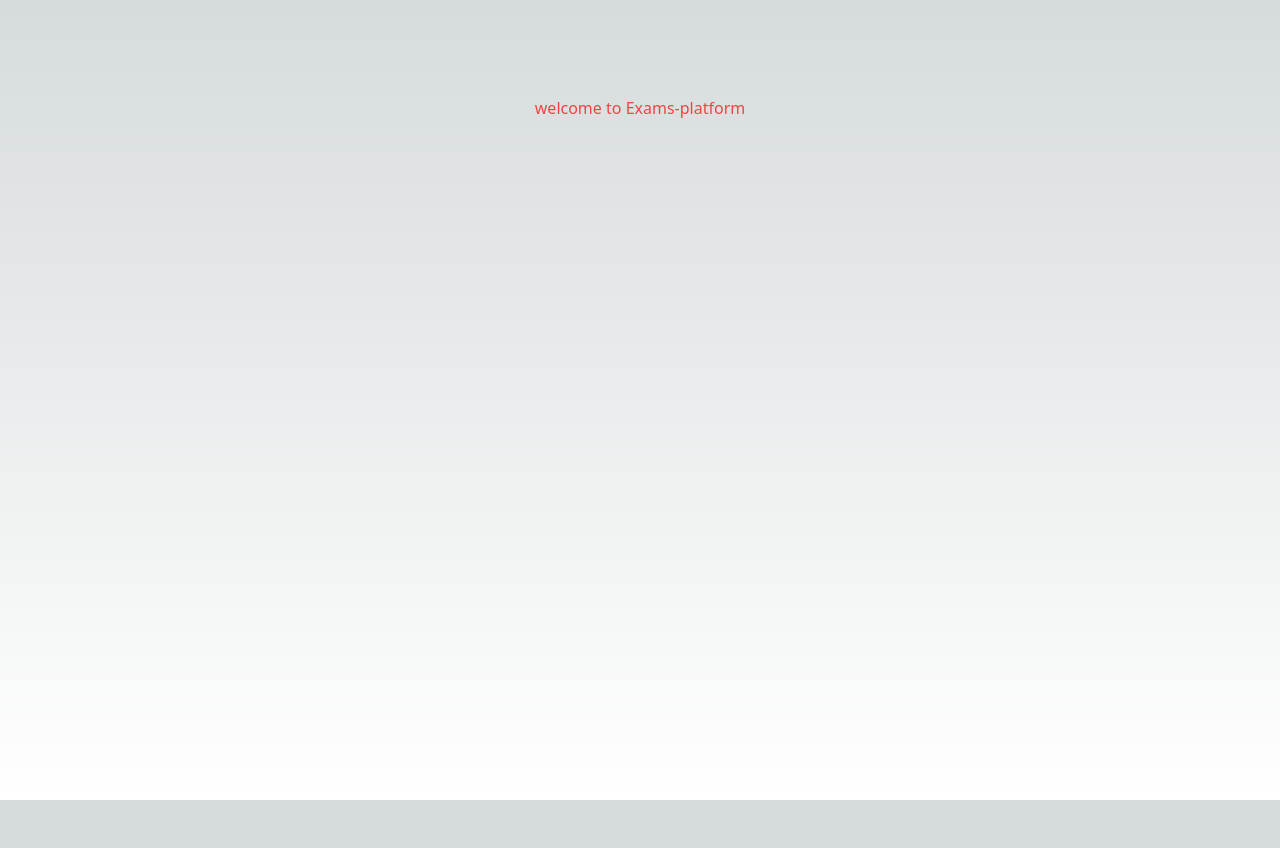
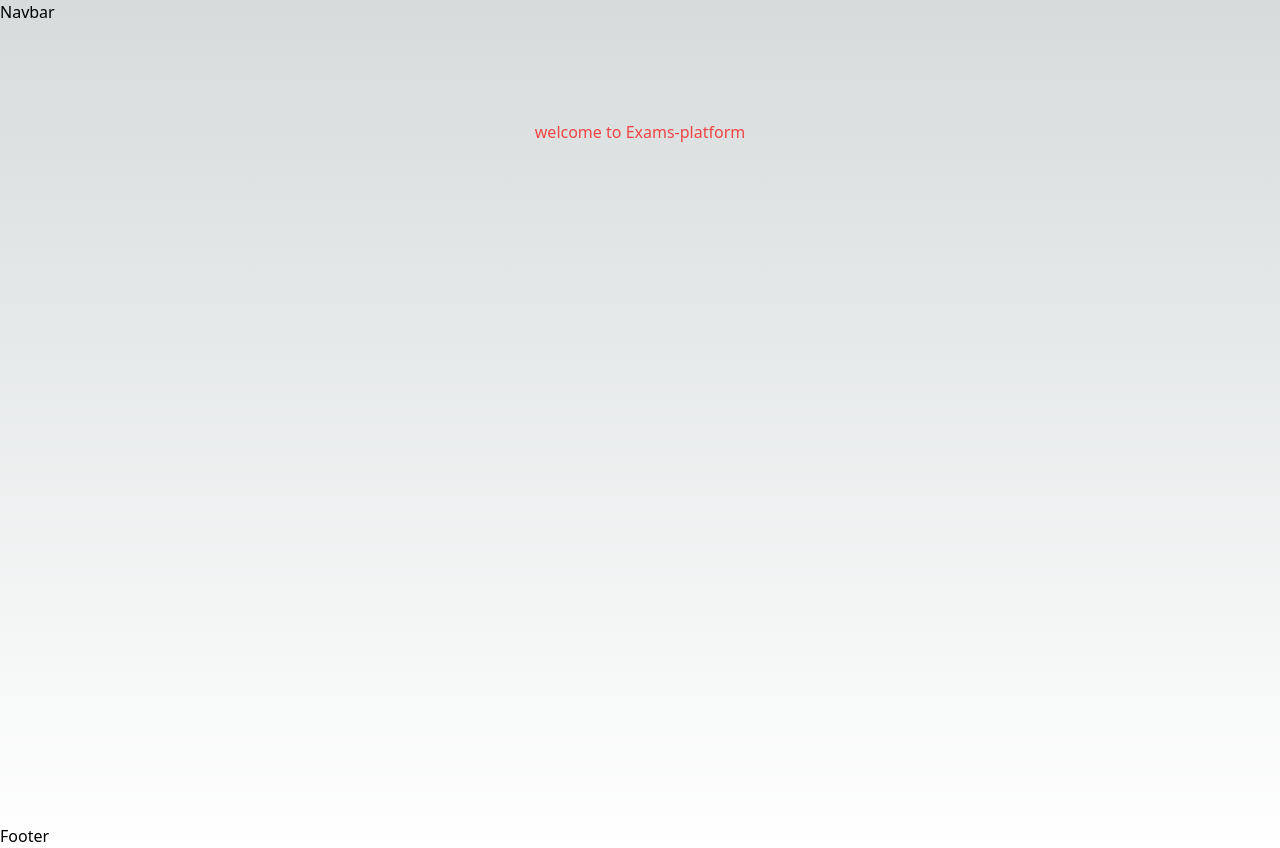
Before and after one commit to stormkid2009/exams-platform, a Next.js app: page / in a window 1280 px wide. Before the commit the page ends 800 px from the top, so only its background shows below. Built offline with nearby package versions, Linux system fonts and the light colour scheme.

Commit message:
last commit in 2022

```diff
--- /dev/null
+++ b/components/footer.tsx
@@ -0,0 +1,10 @@
+import React from 'react'
+import "tailwindcss/tailwind.css"
+
+function Footer() {
+  return (
+    <div>Footer</div>
+  )
+}
+
+export default Footer
--- /dev/null
+++ b/components/layout.tsx
@@ -0,0 +1,19 @@
+import React from 'react'
+import "tailwindcss/tailwind.css"
+import Navbar from './navbar'
+import Footer from './footer'
+
+type LayoutProps = {
+  children: React.ReactNode;
+}
+function Layout({ children}:LayoutProps) {
+  return (
+    <>
+    <Navbar />
+    {children}
+    <Footer />
+    </>
+  )
+}
+
+export default Layout
--- /dev/null
+++ b/components/navbar.tsx
@@ -0,0 +1,10 @@
+import React from 'react'
+import "tailwindcss/tailwind.css"
+
+function Navbar() {
+  return (
+    <div>Navbar</div>
+  )
+}
+
+export default Navbar
--- a/pages/_app.tsx
+++ b/pages/_app.tsx
@@ -1,6 +1,11 @@
 import '../styles/globals.css'
 import type { AppProps } from 'next/app'
+import Layout from '../components/layout'
 
 export default function App({ Component, pageProps }: AppProps) {
-  return <Component {...pageProps} />
+  return (
+    <Layout>
+      <Component {...pageProps} />
+    </Layout>
+  )
 }
--- a/pages/index.tsx
+++ b/pages/index.tsx
@@ -1,9 +1,7 @@
 import Head from 'next/head'
-import Image from 'next/image'
-import { Inter } from '@next/font/google'
 import styles from '../styles/Home.module.css'
 
-const inter = Inter({ subsets: ['latin'] })
+
 
 export default function Home() {
   return (
```
